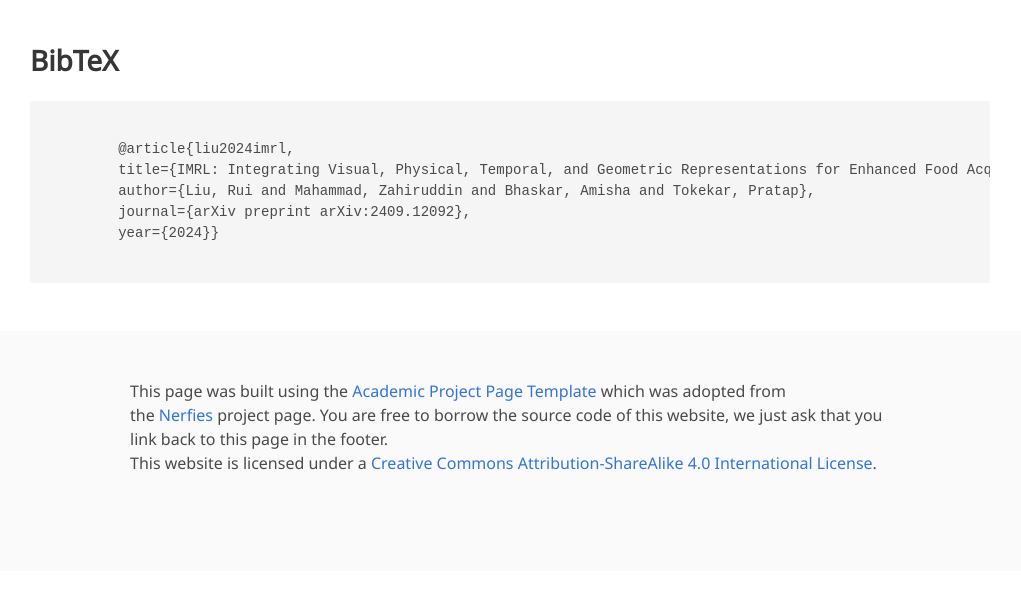
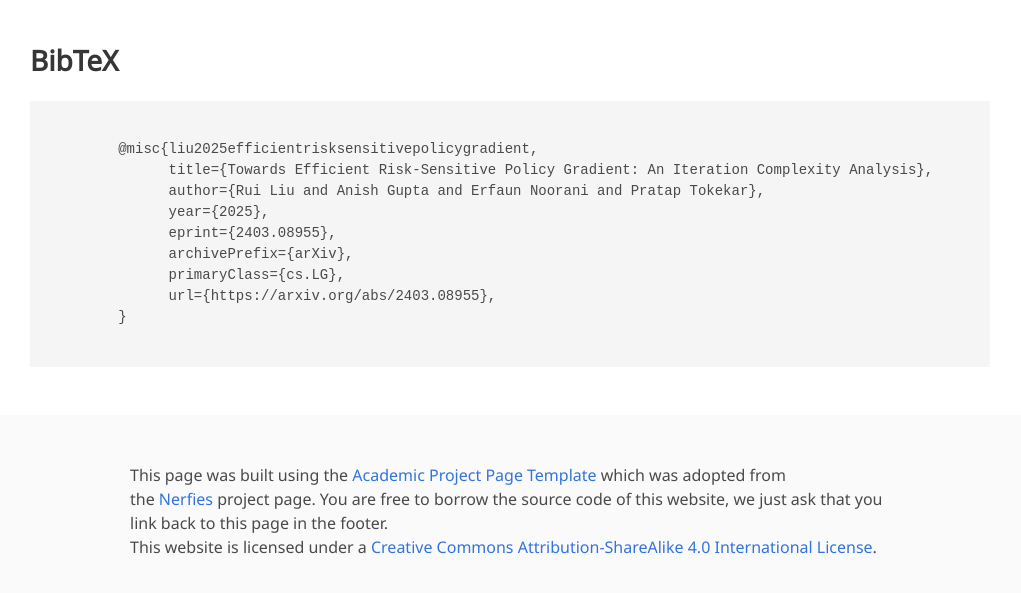
Before and after one commit to ruiiu/riskrl, a plain HTML site: page index.html in a window 1280 px wide. Shown: the part 2949-3542 px from the top of the page, without its empty margins (130-1151 px from the left). Before the commit the page ends 3520 px from the top, so only its background shows below. Drawn offline with nearby package versions, Linux system fonts and the light colour scheme; some icons are missing; a web font is replaced by a local one.

Commit message:
Update index.html

```diff
--- a/index.html
+++ b/index.html
@@ -448,11 +448,15 @@ for food acquisition.
     <div class="container is-max-desktop content">
       <h2 class="title">BibTeX</h2>
       <pre><code>
-        @article{liu2024imrl,
-        title={IMRL: Integrating Visual, Physical, Temporal, and Geometric Representations for Enhanced Food Acquisition},
-        author={Liu, Rui and Mahammad, Zahiruddin and Bhaskar, Amisha and Tokekar, Pratap},
-        journal={arXiv preprint arXiv:2409.12092},
-        year={2024}}
+        @misc{liu2025efficientrisksensitivepolicygradient,
+              title={Towards Efficient Risk-Sensitive Policy Gradient: An Iteration Complexity Analysis},
+              author={Rui Liu and Anish Gupta and Erfaun Noorani and Pratap Tokekar},
+              year={2025},
+              eprint={2403.08955},
+              archivePrefix={arXiv},
+              primaryClass={cs.LG},
+              url={https://arxiv.org/abs/2403.08955},
+        }
       </code></pre>
     </div>
 </section>
```
